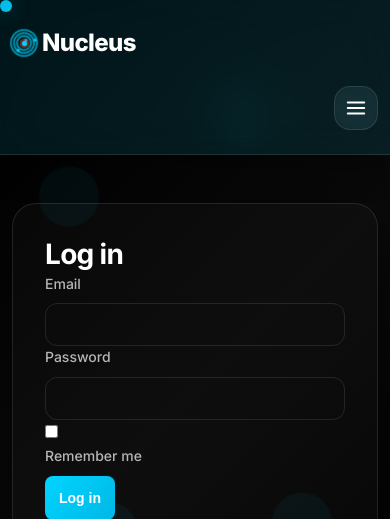
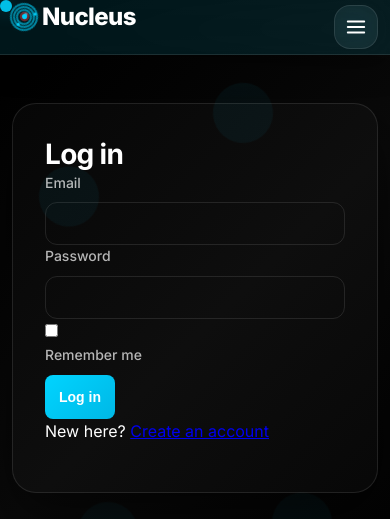
Before and after one commit to roodchris/Nucleus, a Flask app: a page that uses app/templates/base.html in a window 390 px wide. Shown: the top 519 px of the page. Run offline with Flask 3, Linux system fonts and the light colour scheme.

Commit message:
Force hamburger icon to top right with !important flags
- Add !important flags to all mobile styles to override desktop !important rules
- Explicitly set top: 0, bottom: auto, vertical-align: top on hamburger
- Set height: auto and line-height: 1 on brand for proper alignment
- Add align-content: flex-start to container for top alignment
- Ensure hamburger icon aligns with Nucleus logo at top of header
- All changes apply only to mobile breakpoints (max-width: 768px and 480px)

```diff
--- a/app/templates/base.html
+++ b/app/templates/base.html
@@ -1807,27 +1807,36 @@
       /* Show mobile nav toggle */
       .mobile-nav-toggle {
         display: flex !important;
-        min-width: 44px;
-        min-height: 44px;
-        padding: 10px;
-        margin-left: auto;
-        margin-top: 0;
-        margin-bottom: 0;
-        order: 2;
-        align-self: flex-start;
-        flex-shrink: 0;
+        min-width: 44px !important;
+        min-height: 44px !important;
+        width: 44px !important;
+        height: 44px !important;
+        padding: 10px !important;
+        margin-left: auto !important;
+        margin-top: 0 !important;
+        margin-bottom: 0 !important;
+        margin-right: 0 !important;
+        order: 2 !important;
+        align-self: flex-start !important;
+        flex-shrink: 0 !important;
+        position: relative !important;
+        top: 0 !important;
+        bottom: auto !important;
+        vertical-align: top !important;
       }
 
       /* Ensure brand stays on left */
       header .brand {
-        order: 1;
-        margin-right: auto;
+        order: 1 !important;
+        margin-right: auto !important;
         justify-content: flex-start !important;
         align-items: center !important;
         width: auto !important;
         margin-bottom: 0 !important;
         padding: 0 !important;
-        align-self: flex-start;
+        align-self: flex-start !important;
+        height: auto !important;
+        line-height: 1 !important;
       }
 
       /* Hide header toggle button on mobile */
@@ -1837,14 +1846,15 @@
 
       /* Compact header */
       header .container {
-        padding: 0.35rem 1rem;
-        flex-direction: row;
-        justify-content: space-between;
-        align-items: flex-start;
-        height: auto;
-        gap: 0;
-        min-height: auto;
-        display: flex;
+        padding: 0.35rem 1rem !important;
+        flex-direction: row !important;
+        justify-content: space-between !important;
+        align-items: flex-start !important;
+        align-content: flex-start !important;
+        height: auto !important;
+        gap: 0 !important;
+        min-height: auto !important;
+        display: flex !important;
       }
 
       /* Reset container margin on mobile */
@@ -2017,15 +2027,22 @@
 
       /* Mobile nav toggle adjustments for extra small screens */
       .mobile-nav-toggle {
-        min-width: 44px;
-        min-height: 44px;
-        padding: 10px;
-        margin-left: auto;
-        margin-top: 0;
-        margin-bottom: 0;
-        order: 2;
-        align-self: flex-start;
-        flex-shrink: 0;
+        min-width: 44px !important;
+        min-height: 44px !important;
+        width: 44px !important;
+        height: 44px !important;
+        padding: 10px !important;
+        margin-left: auto !important;
+        margin-top: 0 !important;
+        margin-bottom: 0 !important;
+        margin-right: 0 !important;
+        order: 2 !important;
+        align-self: flex-start !important;
+        flex-shrink: 0 !important;
+        position: relative !important;
+        top: 0 !important;
+        bottom: auto !important;
+        vertical-align: top !important;
       }
 
       .mobile-nav-toggle svg {
@@ -2035,21 +2052,24 @@
 
       /* Ensure brand stays on left on extra small screens */
       header .brand {
-        order: 1;
-        margin-right: auto;
+        order: 1 !important;
+        margin-right: auto !important;
         justify-content: flex-start !important;
         align-items: center !important;
         width: auto !important;
         margin-bottom: 0 !important;
         padding: 0 !important;
-        align-self: flex-start;
+        align-self: flex-start !important;
+        height: auto !important;
+        line-height: 1 !important;
       }
 
       /* Further reduce header padding on extra small screens */
       header .container {
-        padding: 0.3rem 0.75rem;
-        align-items: flex-start;
-        display: flex;
+        padding: 0.3rem 0.75rem !important;
+        align-items: flex-start !important;
+        align-content: flex-start !important;
+        display: flex !important;
       }
 
       h1 { font-size: 1.75rem; }
```
